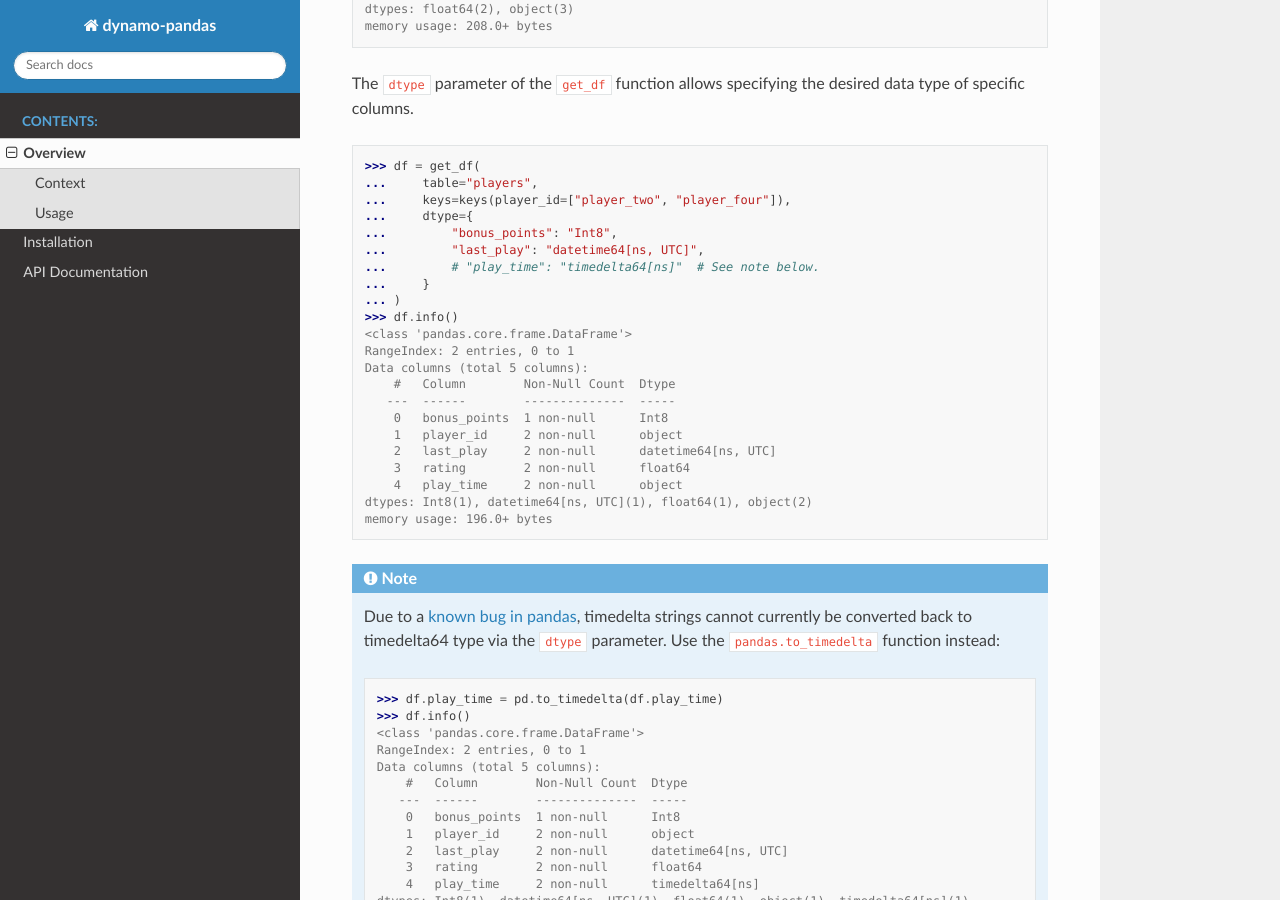
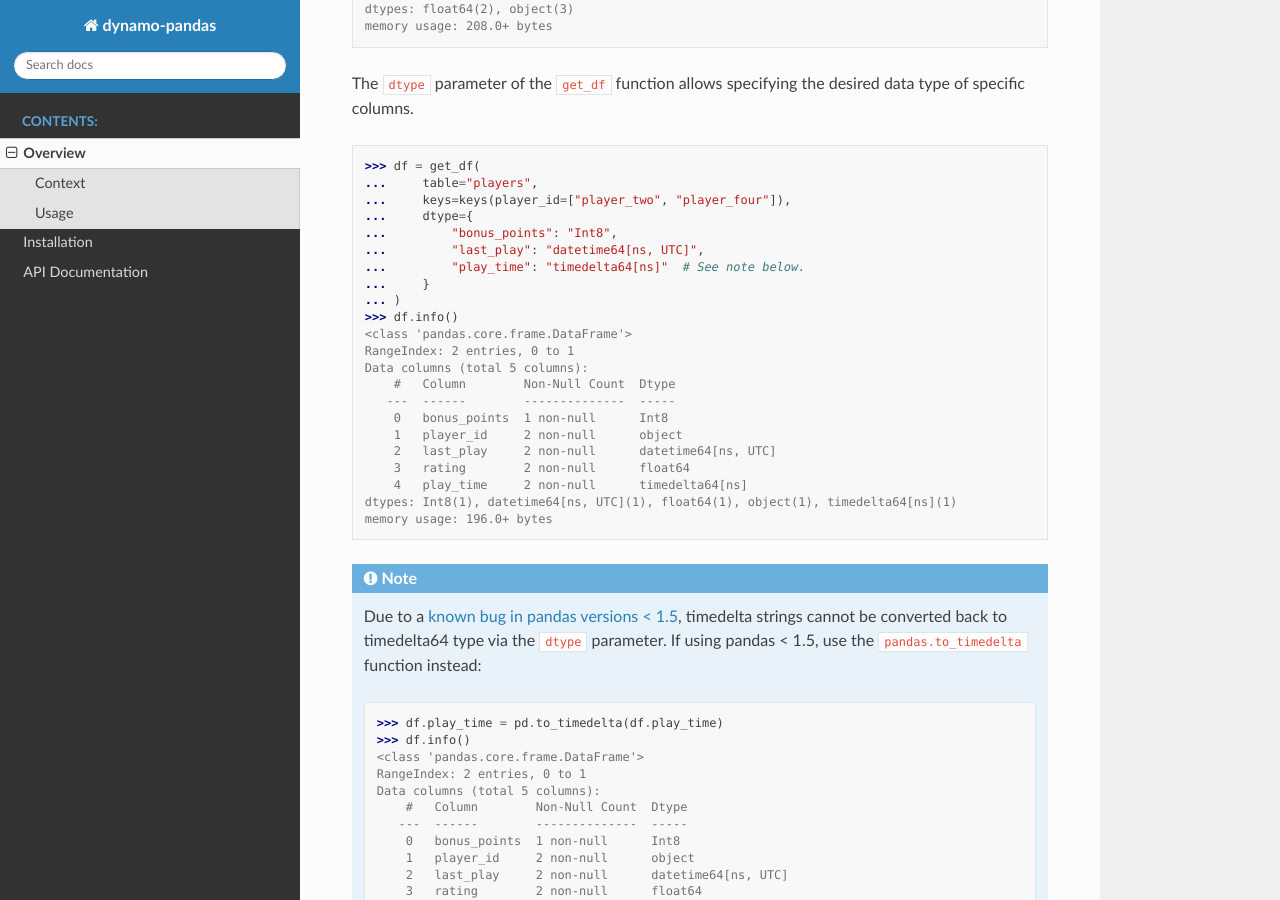
Before and after one commit to DrGFreeman/dynamo-pandas, a Sphinx documentation site: the page built from docs/overview.rst, in a window 1280 px wide and 900 px high, scrolled down 1990 px. Built offline with Sphinx 7.4.7 and the Read the Docs theme 2.0.0, drawn with Linux system fonts in a browser that asks for light colours.

Commit message:
Include timedelta64 dtype conversion in docs examples (#24)
Uncomment the timedelta64 dtype conversion in docs examples and update
note to indicate the pandas bug applies to pandas versions < 1.5 only.

```diff
--- a/docs/overview.rst
+++ b/docs/overview.rst
@@ -31,7 +31,7 @@ The columns of the dataframe use different data types, some of which are not nat
 RangeIndex: 4 entries, 0 to 3
 Data columns (total 5 columns):
     #   Column        Non-Null Count  Dtype
----  ------        --------------  -----
+   ---  ------        --------------  -----
     0   player_id     4 non-null      object
     1   last_play     4 non-null      datetime64[ns]
     2   play_time     4 non-null      timedelta64[ns]
@@ -91,7 +91,7 @@ The ``dtype`` parameter of the ``get_df`` function allows specifying the desired
 ...     dtype={
 ...         "bonus_points": "Int8",
 ...         "last_play": "datetime64[ns, UTC]",
-...         # "play_time": "timedelta64[ns]"  # See note below.
+...         "play_time": "timedelta64[ns]"  # See note below.
 ...     }
 ... )
 >>> df.info()
@@ -104,11 +104,11 @@ Data columns (total 5 columns):
     1   player_id     2 non-null      object
     2   last_play     2 non-null      datetime64[ns, UTC]
     3   rating        2 non-null      float64
-    4   play_time     2 non-null      object
-dtypes: Int8(1), datetime64[ns, UTC](1), float64(1), object(2)
+    4   play_time     2 non-null      timedelta64[ns]
+dtypes: Int8(1), datetime64[ns, UTC](1), float64(1), object(1), timedelta64[ns](1)
 memory usage: 196.0+ bytes
 
-.. note:: Due to a `known bug in pandas <https://github.com/pandas-dev/pandas/issues/38509>`_, timedelta strings cannot currently be converted back to timedelta64 type via the ``dtype`` parameter. Use the ``pandas.to_timedelta`` function instead:
+.. note:: Due to a `known bug in pandas versions < 1.5 <https://github.com/pandas-dev/pandas/issues/38509>`_, timedelta strings cannot be converted back to timedelta64 type via the ``dtype`` parameter. If using pandas < 1.5, use the ``pandas.to_timedelta`` function instead:
 
     >>> df.play_time = pd.to_timedelta(df.play_time)
     >>> df.info()
```
Also changed, not shown: README.md (+20 -6 lines).
